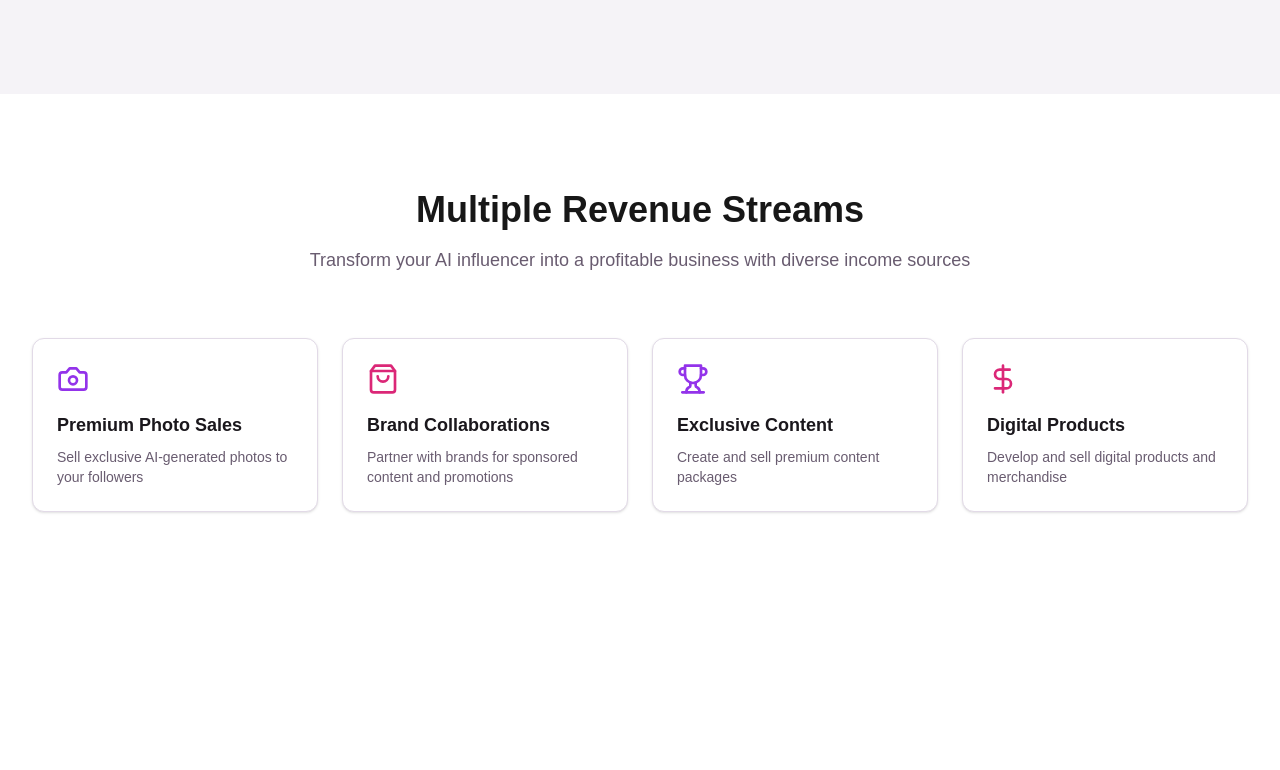
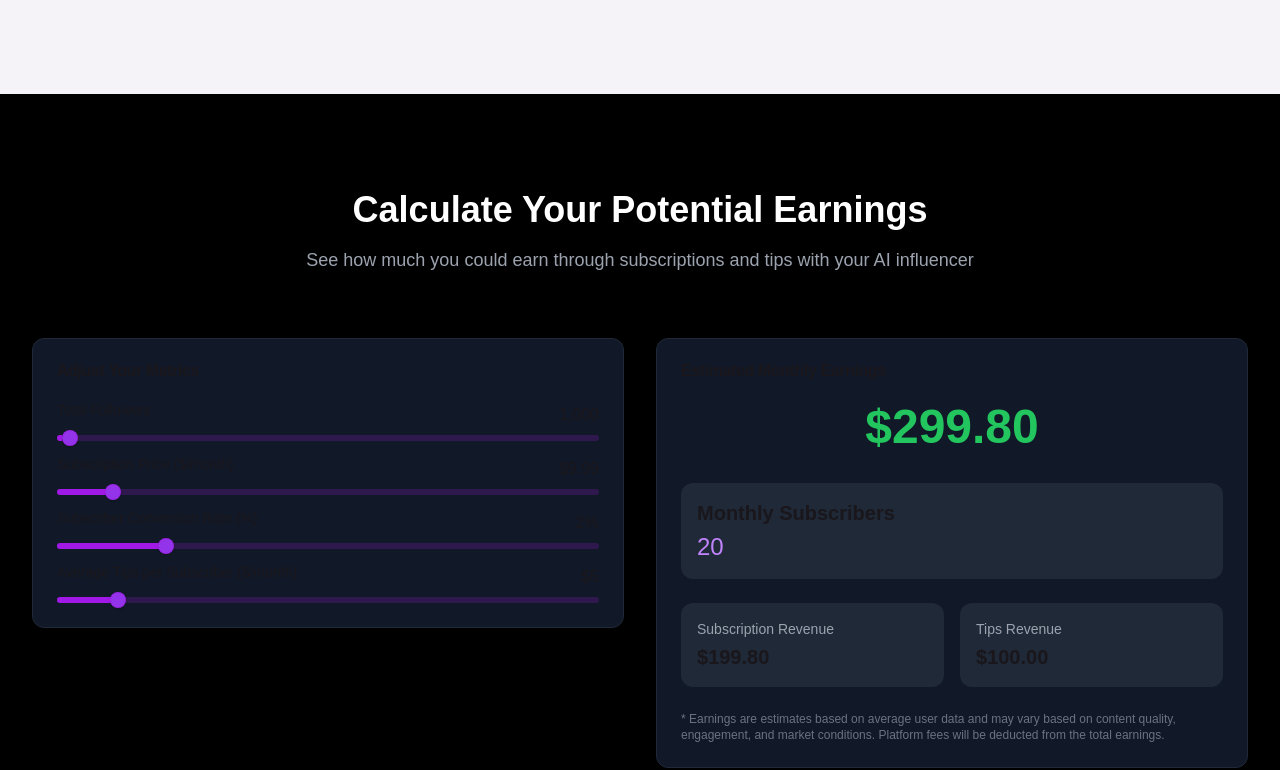
Before and after one commit to Jazys/instagen, a Next.js app: page / in a window 1280 px wide. Shown: the part 4459-5229 px from the top of the page. Before the commit the page ends 5067 px from the top, so only its background shows below. Built offline with nearby package versions, Linux system fonts and the light colour scheme.

Commit message:
feat(FeaturesSection): Add interactive EarningsCalculator component

```diff
--- /dev/null
+++ b/src/components/home/EarningsCalculator.tsx
@@ -0,0 +1,146 @@
+
+import { useState, useEffect } from "react"
+import { Card, CardContent, CardHeader, CardTitle } from "@/components/ui/card"
+import { Slider } from "@/components/ui/slider"
+import { Label } from "@/components/ui/label"
+
+export const EarningsCalculator = () => {
+  const [followers, setFollowers] = useState([1000])
+  const [subscriptionPrice, setSubscriptionPrice] = useState([9.99])
+  const [conversionRate, setConversionRate] = useState([2])
+  const [averageTips, setAverageTips] = useState([5])
+
+  const calculateEarnings = () => {
+    const monthlySubscribers = Math.floor((followers[0] * conversionRate[0]) / 100)
+    const subscriptionRevenue = monthlySubscribers * subscriptionPrice[0]
+    const tipsRevenue = monthlySubscribers * averageTips[0]
+    return {
+      total: subscriptionRevenue + tipsRevenue,
+      subscribers: monthlySubscribers,
+      subscriptionRevenue,
+      tipsRevenue
+    }
+  }
+
+  const earnings = calculateEarnings()
+
+  return (
+    <section className="py-24 bg-black text-white">
+      <div className="container">
+        <div className="text-center mb-16">
+          <h2 className="text-4xl font-bold mb-4">Calculate Your Potential Earnings</h2>
+          <p className="text-gray-400 text-lg">
+            See how much you could earn through subscriptions and tips with your AI influencer
+          </p>
+        </div>
+
+        <div className="grid md:grid-cols-2 gap-8 items-start">
+          <Card className="bg-gray-900 border-gray-800">
+            <CardHeader>
+              <CardTitle>Adjust Your Metrics</CardTitle>
+            </CardHeader>
+            <CardContent className="space-y-6">
+              <div className="space-y-4">
+                <div className="space-y-2">
+                  <div className="flex justify-between">
+                    <Label>Total Followers</Label>
+                    <span>{followers[0].toLocaleString()}</span>
+                  </div>
+                  <Slider
+                    value={followers}
+                    onValueChange={setFollowers}
+                    min={100}
+                    max={100000}
+                    step={100}
+                    className="[&_[role=slider]]:bg-purple-600"
+                  />
+                </div>
+
+                <div className="space-y-2">
+                  <div className="flex justify-between">
+                    <Label>Subscription Price ($/month)</Label>
+                    <span>${subscriptionPrice[0].toFixed(2)}</span>
+                  </div>
+                  <Slider
+                    value={subscriptionPrice}
+                    onValueChange={setSubscriptionPrice}
+                    min={0.99}
+                    max={99.99}
+                    step={0.5}
+                    className="[&_[role=slider]]:bg-purple-600"
+                  />
+                </div>
+
+                <div className="space-y-2">
+                  <div className="flex justify-between">
+                    <Label>Subscriber Conversion Rate (%)</Label>
+                    <span>{conversionRate[0]}%</span>
+                  </div>
+                  <Slider
+                    value={conversionRate}
+                    onValueChange={setConversionRate}
+                    min={0.1}
+                    max={10}
+                    step={0.1}
+                    className="[&_[role=slider]]:bg-purple-600"
+                  />
+                </div>
+
+                <div className="space-y-2">
+                  <div className="flex justify-between">
+                    <Label>Average Tips per Subscriber ($/month)</Label>
+                    <span>${averageTips[0]}</span>
+                  </div>
+                  <Slider
+                    value={averageTips}
+                    onValueChange={setAverageTips}
+                    min={0}
+                    max={50}
+                    step={1}
+                    className="[&_[role=slider]]:bg-purple-600"
+                  />
+                </div>
+              </div>
+            </CardContent>
+          </Card>
+
+          <Card className="bg-gray-900 border-gray-800">
+            <CardHeader>
+              <CardTitle>Estimated Monthly Earnings</CardTitle>
+            </CardHeader>
+            <CardContent>
+              <div className="text-center mb-8">
+                <div className="text-5xl font-bold text-green-500 mb-2">
+                  ${earnings.total.toFixed(2)}
+                </div>
+              </div>
+
+              <div className="space-y-6">
+                <div className="bg-gray-800 p-4 rounded-lg">
+                  <div className="text-xl font-semibold mb-1">Monthly Subscribers</div>
+                  <div className="text-2xl text-purple-400">{earnings.subscribers}</div>
+                </div>
+
+                <div className="grid grid-cols-2 gap-4">
+                  <div className="bg-gray-800 p-4 rounded-lg">
+                    <div className="text-sm text-gray-400 mb-1">Subscription Revenue</div>
+                    <div className="text-xl font-semibold">${earnings.subscriptionRevenue.toFixed(2)}</div>
+                  </div>
+
+                  <div className="bg-gray-800 p-4 rounded-lg">
+                    <div className="text-sm text-gray-400 mb-1">Tips Revenue</div>
+                    <div className="text-xl font-semibold">${earnings.tipsRevenue.toFixed(2)}</div>
+                  </div>
+                </div>
+
+                <p className="text-xs text-gray-500 mt-4">
+                  * Earnings are estimates based on average user data and may vary based on content quality, engagement, and market conditions. Platform fees will be deducted from the total earnings.
+                </p>
+              </div>
+            </CardContent>
+          </Card>
+        </div>
+      </div>
+    </section>
+  )
+}
--- a/src/components/home/FeaturesSection.tsx
+++ b/src/components/home/FeaturesSection.tsx
@@ -1,5 +1,6 @@
 import { Card, CardContent } from "@/components/ui/card"
 import Image from 'next/image'
+import { EarningsCalculator } from './EarningsCalculator'
 
 export const FeaturesSection = () => {
   const steps = [
@@ -30,6 +31,7 @@ export const FeaturesSection = () => {
   ]
 
   return (
+    <>
       <section className="py-24 bg-muted/50">
         <div className="container">
           <div className="text-center mb-16">
@@ -67,5 +69,7 @@ export const FeaturesSection = () => {
           </div>
         </div>
       </section>
+      <EarningsCalculator />
+    </>
   )
 }
```
Also changed, not shown: 1 other file (tests, documents, lock files or other folders). Lines whose indentation alone changed are shown as unchanged.
